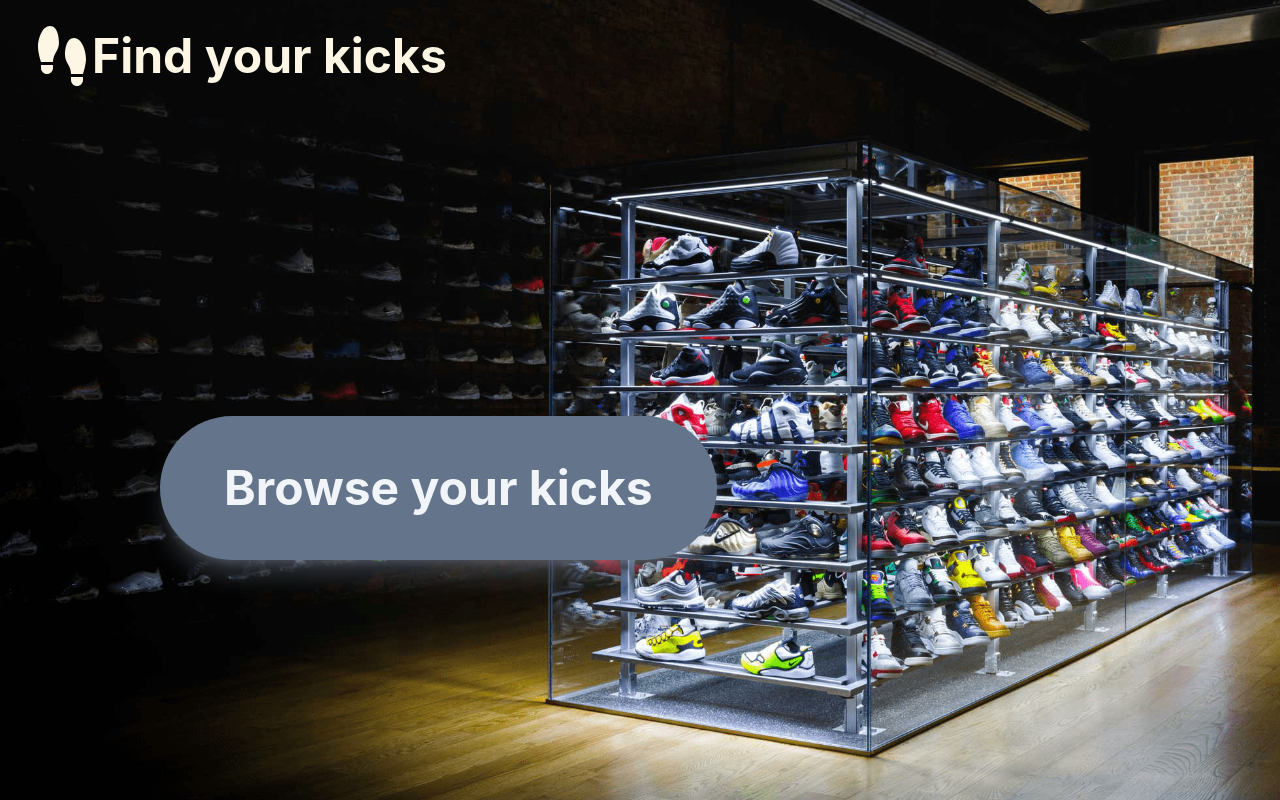
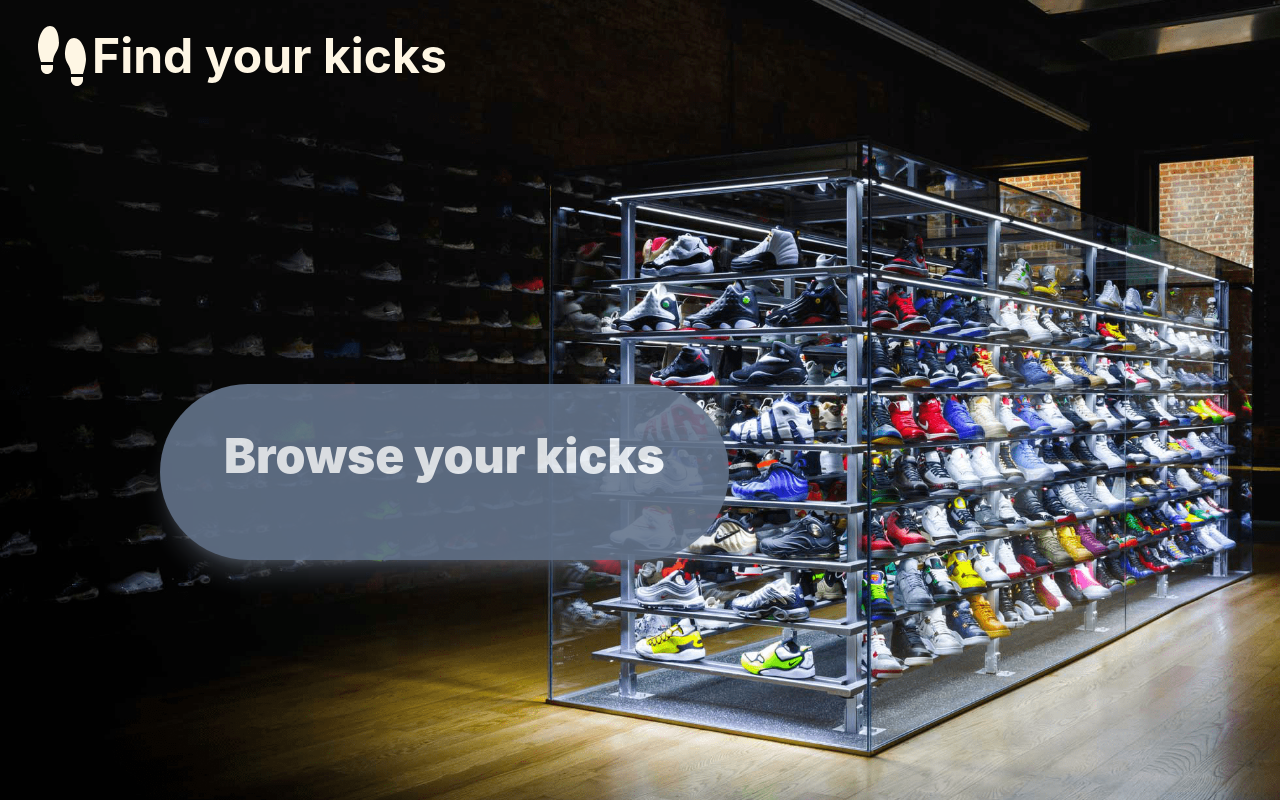
Before and after one commit to Ayut0/sneaker_search_app, a React (Create React App) app: page / in a window 1280 px wide. Built offline with nearby package versions, Linux system fonts and the light colour scheme.

Commit message:
Put the Link component for the button

```diff
--- a/src/HeroPage/Header.js
+++ b/src/HeroPage/Header.js
@@ -4,12 +4,14 @@ import { faShoePrints } from "@fortawesome/free-solid-svg-icons";
 
 const Header = () => {
   return (
-    <header className="flex absolute left-8 top-8">
+    <header className="flex items-center absolute xl:left-8 top-8 left-4">
       <FontAwesomeIcon
         icon={faShoePrints}
-        className="transition -rotate-90 text-heading text-5xl"
+        className="transition -rotate-90 text-heading xl:text-5xl text-3xl"
       />
-      <h1 className="text-heading text-5xl font-bold">Find your kicks</h1>
+      <h1 className="text-heading xl:text-5xl font-bold text-3xl">
+        Find your kicks
+      </h1>
     </header>
   );
 };
--- a/src/HeroPage/HeroPage.js
+++ b/src/HeroPage/HeroPage.js
@@ -1,5 +1,6 @@
 import Header from "./Header";
 import flightClub from "../pics/flightclub.png";
+import { Link } from "react-router-dom";
 
 const HeroPage = () =>{
     return (
@@ -9,9 +10,12 @@ const HeroPage = () =>{
           className="h-screen w-screen xl:bg-cover bg-center"
           style={{ backgroundImage: `url(${flightClub})` }}
         ></div>
-        <button className="absolute xl:left-40 bottom-60 xl:px-16 xl:py-12 xl:text-5xl px-12 py-8 left-32 font-bold transition-colors duration-300 rounded rounded-full shadow-xl bg-slate-500 hover:bg-slate-600 text-slate-100 shadow-slate-400/30">
+        <Link
+          to="/home"
+          className="absolute text-xl xl:left-40 xl:bottom-60 xl:px-16 xl:py-12 xl:text-5xl px-8 py-8 left-20 top-96 font-black transition-colors duration-300 rounded rounded-full shadow-xl bg-slate-500 hover:bg-slate-600 text-slate-100 shadow-slate-400/30 opacity-90"
+        >
           Browse your kicks
-        </button>
+        </Link>
       </div>
     );
 }
```
